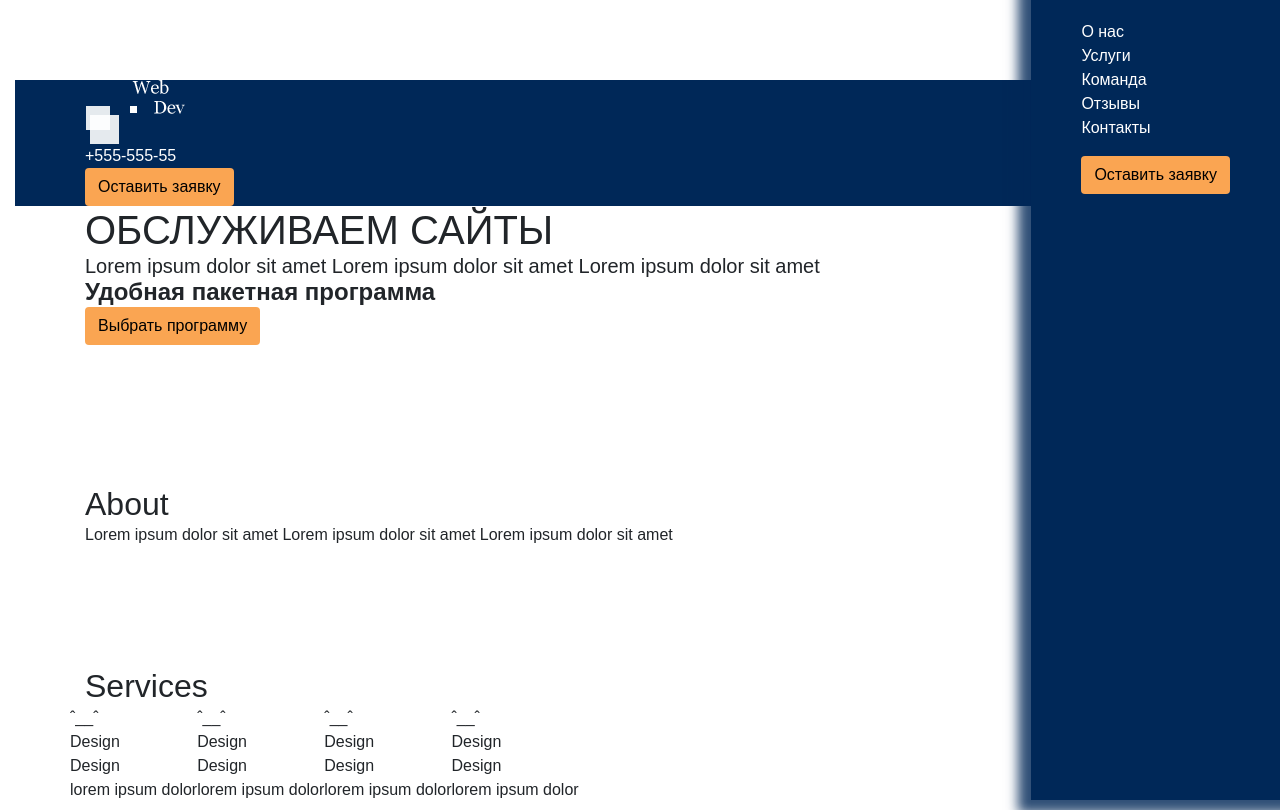
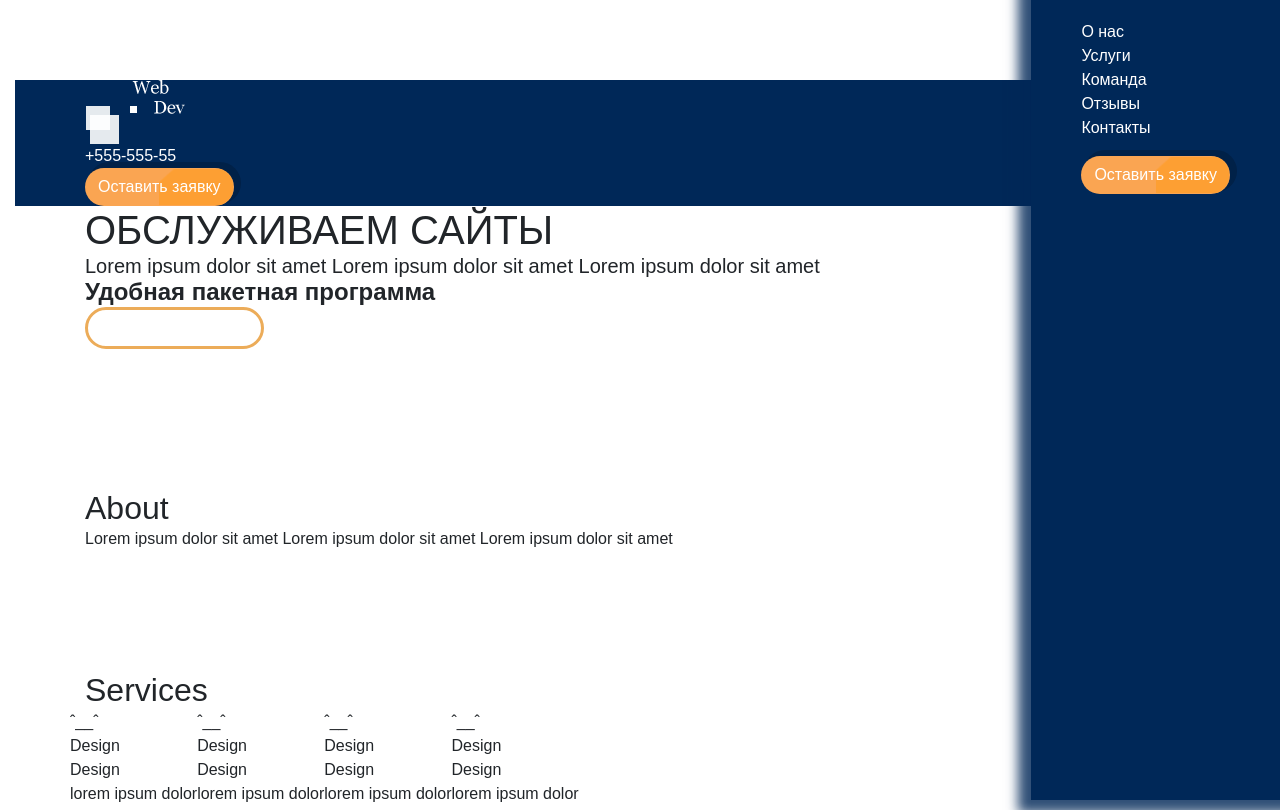
Before and after one commit to M-To-codding/Landing_for_team, a website: page index.html in a window 1280 px wide. Shown: the top 810 px of the page. Drawn offline with nearby package versions, Linux system fonts and the light colour scheme; files that its build step writes are made by us from their sources.

Commit message:
reset browser styles for button, add new styles

```diff
--- a/assets/src/scss/_normalize.scss
+++ b/assets/src/scss/_normalize.scss
@@ -38,3 +38,8 @@ p {
 input, textarea {
   border-style: solid;
 }
+
+button {
+  background: inherit;
+  border: none;
+}
--- a/assets/src/scss/common.scss
+++ b/assets/src/scss/common.scss
@@ -8,4 +8,36 @@
 
 .btn {
   background-color: #faa552;
+  border-radius: 50px;
+  position: relative;
+  color: #ffffff;
+  box-shadow: 5px -4px 0 2px #00152d61;
+  &:after{
+    content: '';
+    display: block;
+    position: absolute;
+    background: url("./assets/public/imgs/btn-part.png");
+    height: 100%;
+    width: 50%;
+    background-repeat: no-repeat;
+    top: 0;
+    right: 0;
+    background-position: right;
+    z-index: 0;
+  }
+
+  p {
+    z-index: 1;
+    position: relative;
+  }
 }
+
+.details-btn {
+  &:after {
+    display: none;
+  }
+
+  border: 3px solid #ecac59;
+  background: none;
+  box-shadow: none;
+}
```
